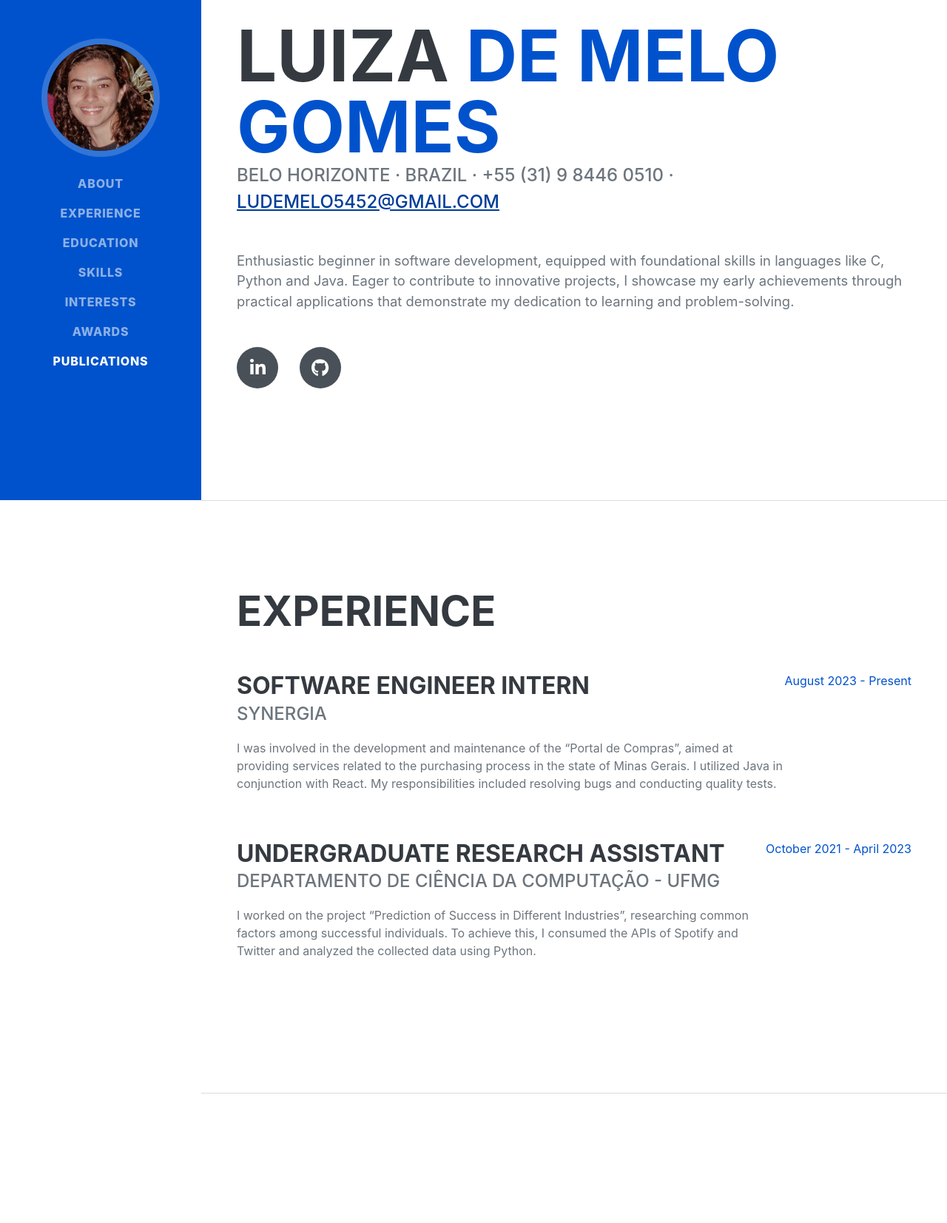
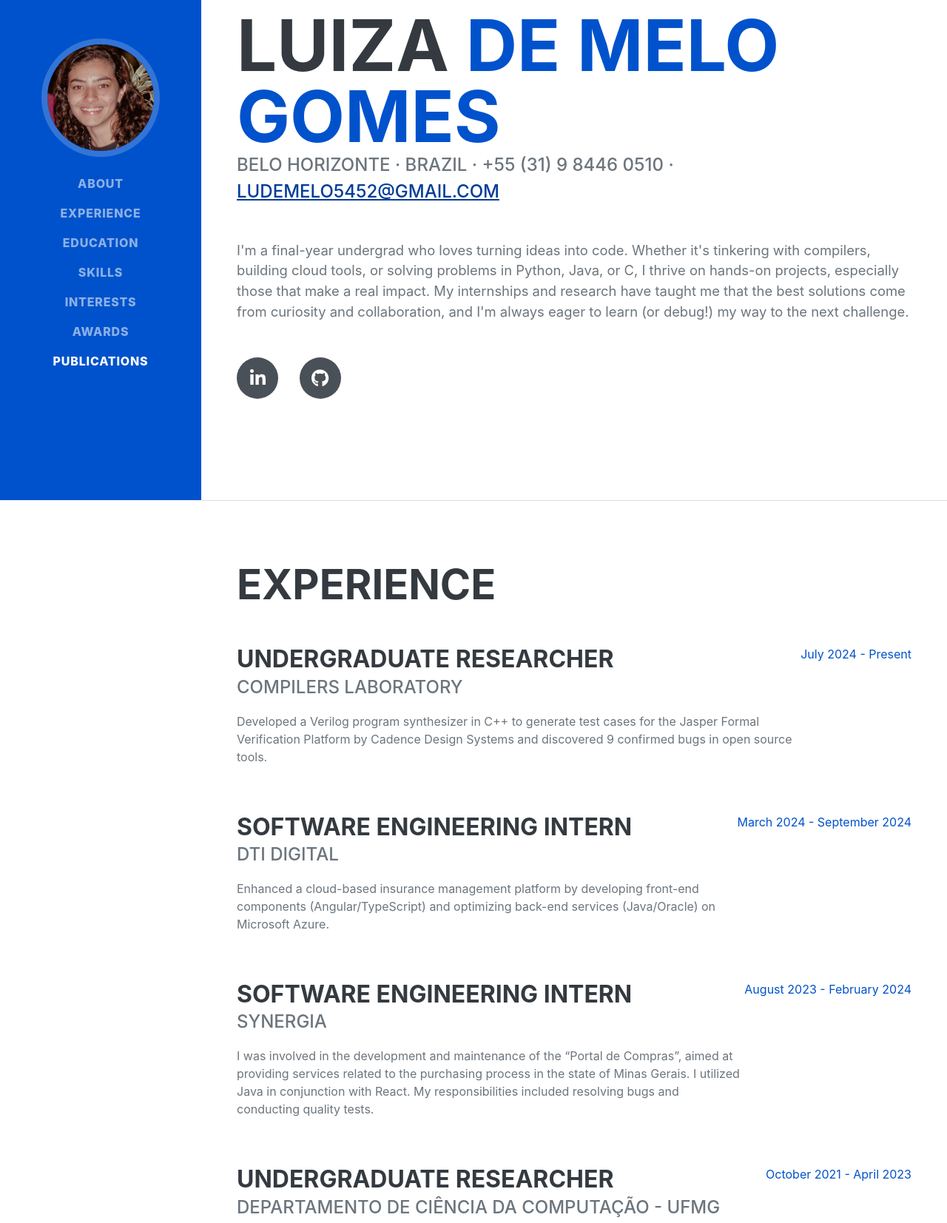
Before and after one commit to luizademelo/luizademelo.github.io, a website: page dist/index.html in a window 1280 px wide. Shown: the part 124-1777 px from the top of the page at 74% size. Drawn offline with nearby package versions, Linux system fonts and the light colour scheme; a web font is replaced by a local one.

Commit message:
updating info

```diff
--- a/dist/index.html
+++ b/dist/index.html
@@ -54,12 +54,11 @@
                     Belo Horizonte · Brazil · +55 (31) 9 8446 0510 ·
                     <a href="mailto:name@email.com">ludemelo5452@gmail.com</a>
                 </div>
-                <p class="lead mb-5">Enthusiastic beginner in software
-                    development, equipped with foundational skills in
-                    languages like C, Python and Java. Eager to contribute
-                    to innovative projects, I showcase my early achievements
-                    through practical applications that demonstrate my
-                    dedication to learning and problem-solving.</p>
+                <p class="lead mb-5">I'm a final-year undergrad who loves turning ideas into code. Whether it's
+                    tinkering with compilers, building cloud tools, or solving problems in Python, Java, or C, I thrive
+                    on hands-on projects, especially those that make a real impact. My internships and research have
+                    taught me that the best solutions come from curiosity and collaboration, and I'm always eager to
+                    learn (or debug!) my way to the next challenge.</p>
                 <div class="social-icons">
                     <a class="social-icon" href="https://www.linkedin.com/in/luiza-de-melo-gomes-245a18205/"><i
                             class="fab fa-linkedin-in"></i></a>
@@ -78,18 +77,38 @@
                 <h2 class="mb-5">Experience</h2>
                 <div class="d-flex flex-column flex-md-row justify-content-between mb-5">
                     <div class="flex-grow-1">
-                        <h3 class="mb-0">Software Engineer Intern</h3>
+                        <h3 class="mb-0">Undergraduate Researcher</h3>
+                        <div class="subheading mb-3">Compilers Laboratory</div>
+                        <p>Developed a Verilog program synthesizer in C++ to generate test cases for the Jasper Formal
+                            Verification Platform by Cadence Design Systems and discovered 9 confirmed bugs in open
+                            source tools.</p>
+                    </div>
+                    <div class="flex-shrink-0"><span class="text-primary">July 2024 - Present</span></div>
+                </div>
+                <div class="d-flex flex-column flex-md-row justify-content-between mb-5">
+                    <div class="flex-grow-1">
+                        <h3 class="mb-0">Software Engineering Intern</h3>
+                        <div class="subheading mb-3">dti digital</div>
+                        <p>Enhanced a cloud-based insurance management platform by developing front-end components
+                            (Angular/TypeScript) and optimizing back-end
+                            services (Java/Oracle) on Microsoft Azure.</p>
+                    </div>
+                    <div class="flex-shrink-0"><span class="text-primary">March 2024 - September 2024</span></div>
+                </div>
+                <div class="d-flex flex-column flex-md-row justify-content-between mb-5">
+                    <div class="flex-grow-1">
+                        <h3 class="mb-0">Software Engineering Intern</h3>
                         <div class="subheading mb-3">Synergia</div>
                         <p>I was involved in the development and maintenance of the “Portal de Compras”, aimed at
                             providing services related to the purchasing process in the state of Minas Gerais. I
                             utilized Java in conjunction with React. My responsibilities included resolving bugs and
                             conducting quality tests.</p>
                     </div>
-                    <div class="flex-shrink-0"><span class="text-primary">August 2023 - Present</span></div>
+                    <div class="flex-shrink-0"><span class="text-primary">August 2023 - February 2024</span></div>
                 </div>
                 <div class="d-flex flex-column flex-md-row justify-content-between mb-5">
                     <div class="flex-grow-1">
-                        <h3 class="mb-0">Undergraduate Research Assistant</h3>
+                        <h3 class="mb-0">Undergraduate Researcher</h3>
                         <div class="subheading mb-3">Departamento de Ciência da Computação - UFMG</div>
                         <p>I worked on the project “Prediction of Success in Different Industries”, researching common
                             factors among successful individuals. To achieve this, I consumed the APIs of Spotify and
```
